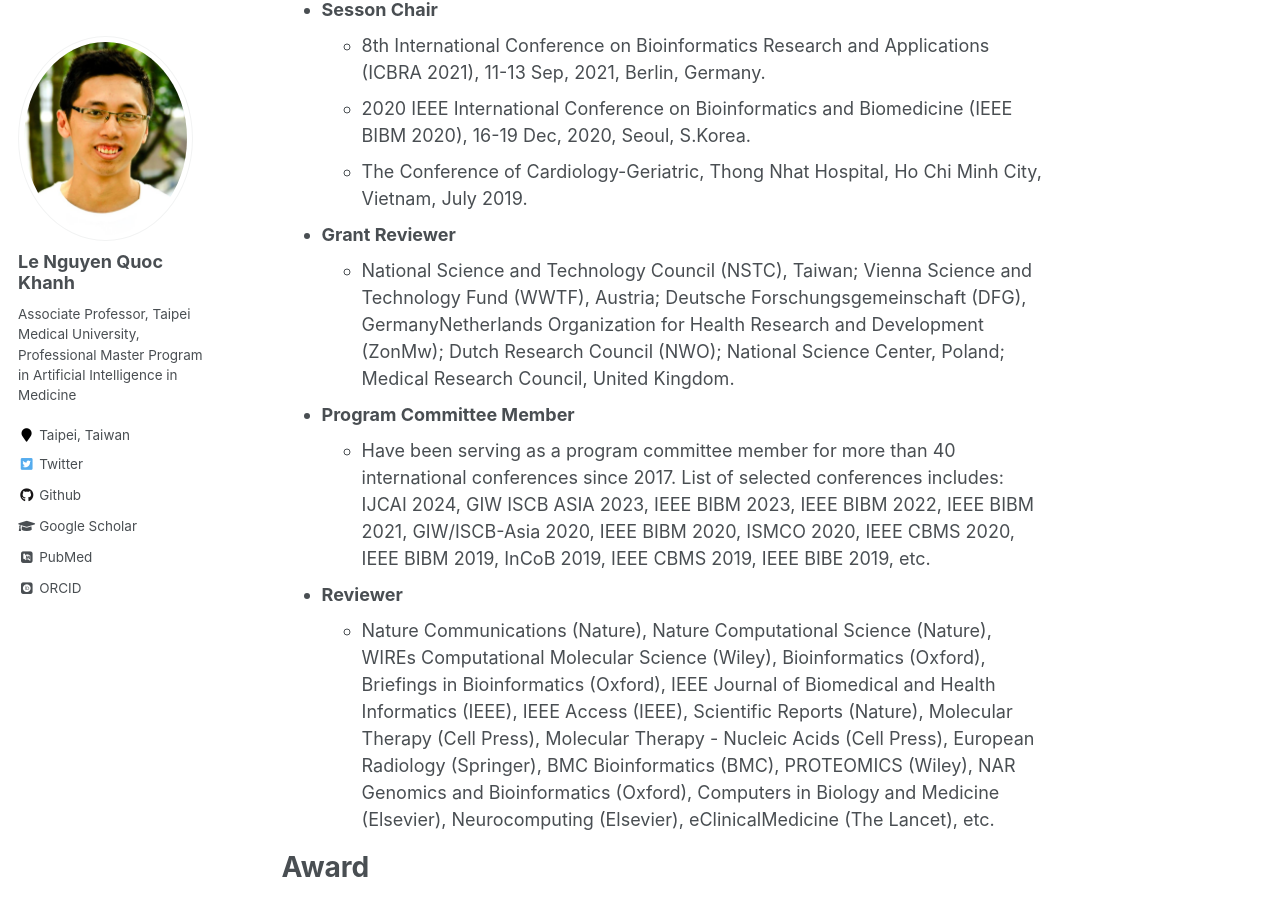
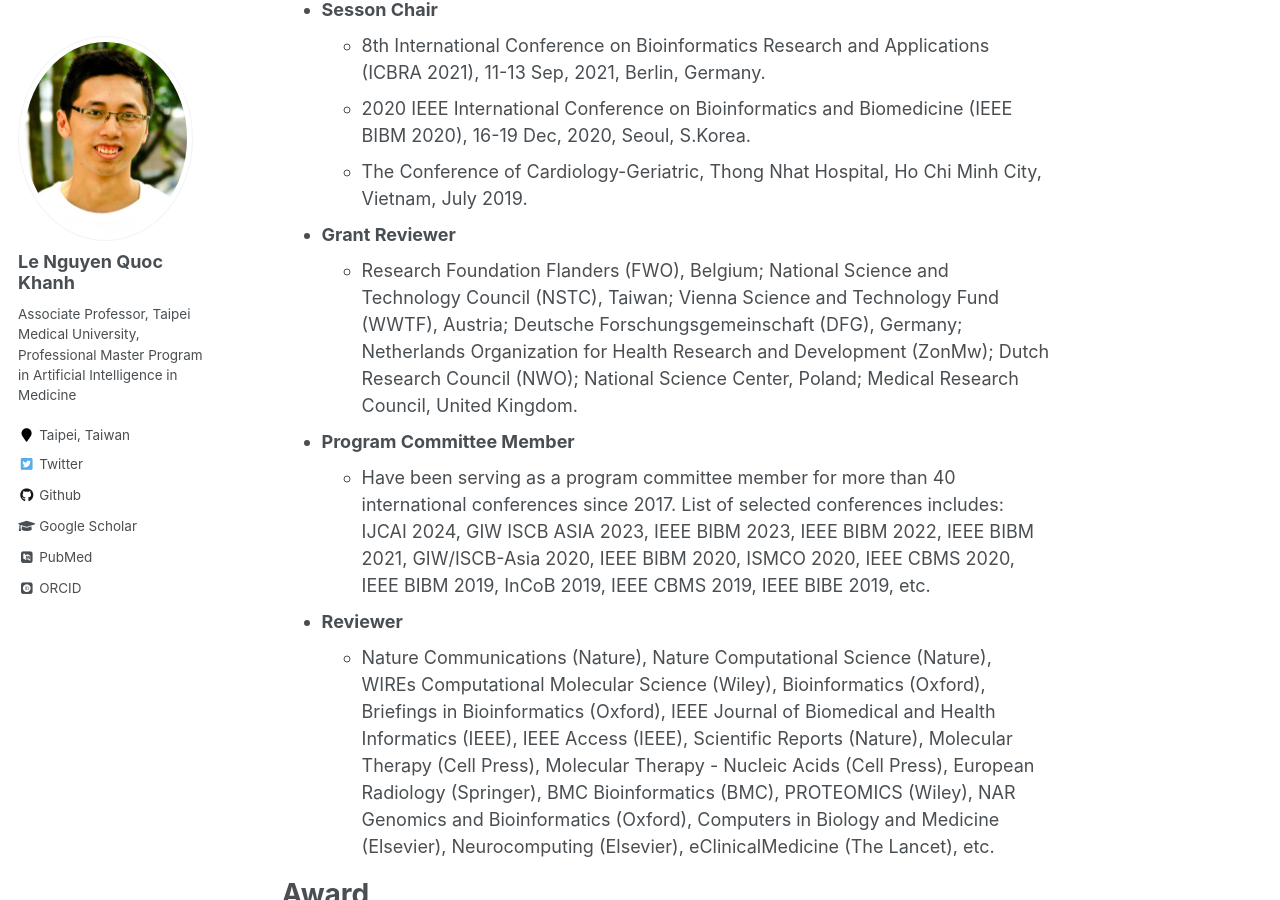
Before and after one commit to khanhlee/khanhlee.github.io, a Jekyll site: the page built from _pages/about.md, in a window 1280 px wide and 900 px high, scrolled down 1470 px. Built offline with Jekyll 4.4.1, drawn with Linux system fonts in a browser that asks for light colours; some web fonts are replaced.

Commit message:
Update about.md

```diff
--- a/_pages/about.md
+++ b/_pages/about.md
@@ -30,7 +30,7 @@ redirect_from:
   * 2020 IEEE International Conference on Bioinformatics and Biomedicine (IEEE BIBM 2020), 16-19 Dec, 2020, Seoul, S.Korea.
   * The Conference of Cardiology-Geriatric, Thong Nhat Hospital, Ho Chi Minh City, Vietnam, July 2019.
 * <b>Grant Reviewer</b>
-  * National Science and Technology Council (NSTC), Taiwan; Vienna Science and Technology Fund (WWTF), Austria; Deutsche Forschungsgemeinschaft (DFG), GermanyNetherlands Organization for Health Research and Development (ZonMw); Dutch Research Council (NWO); National Science Center, Poland; Medical Research Council, United Kingdom.
+  * Research Foundation Flanders (FWO), Belgium; National Science and Technology Council (NSTC), Taiwan; Vienna Science and Technology Fund (WWTF), Austria; Deutsche Forschungsgemeinschaft (DFG), Germany; Netherlands Organization for Health Research and Development (ZonMw); Dutch Research Council (NWO); National Science Center, Poland; Medical Research Council, United Kingdom.
 * <b>Program Committee Member</b>
   * Have been serving as a program committee member for more than 40 international conferences since 2017. List of selected conferences includes: IJCAI 2024, GIW ISCB ASIA 2023, IEEE BIBM 2023, IEEE BIBM 2022, IEEE BIBM 2021, GIW/ISCB-Asia 2020, IEEE BIBM 2020, ISMCO 2020, IEEE CBMS 2020, IEEE BIBM 2019, InCoB 2019, IEEE CBMS 2019, IEEE BIBE 2019, etc.
 * <b>Reviewer</b>
```
